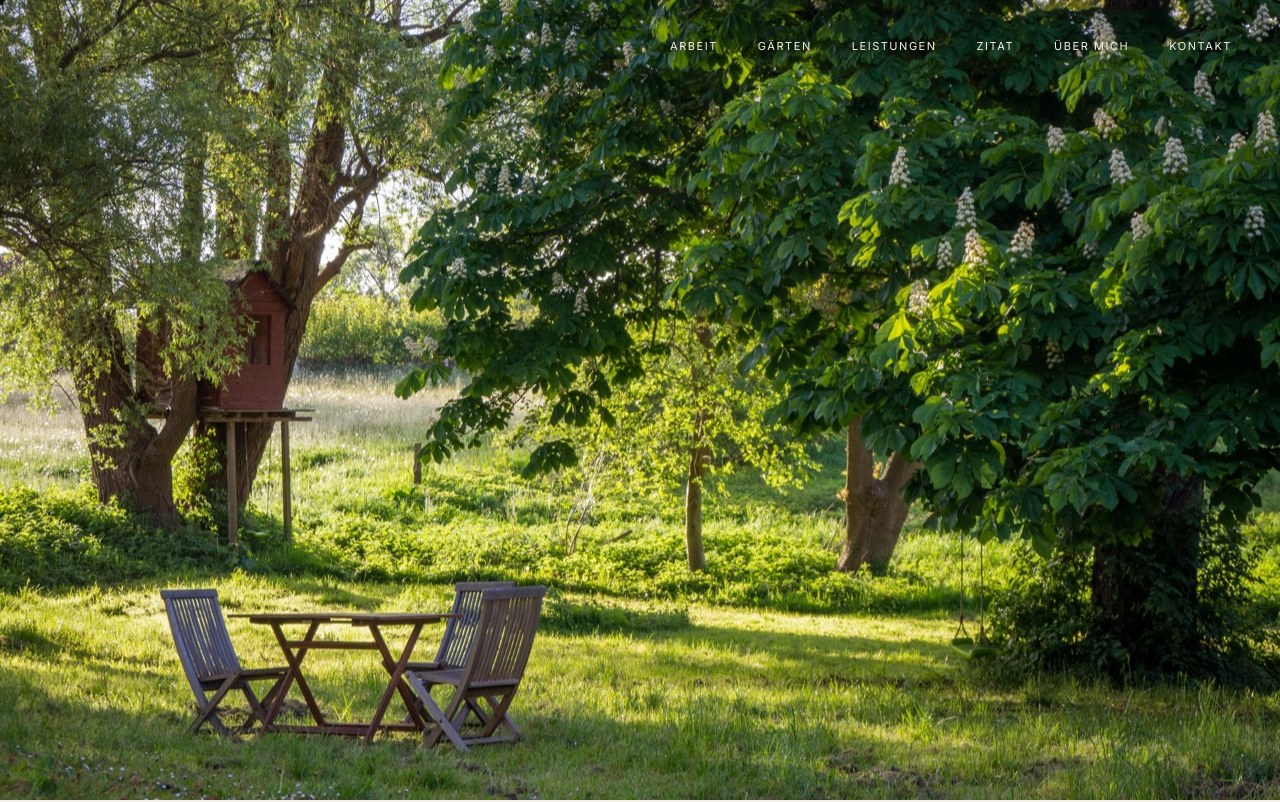
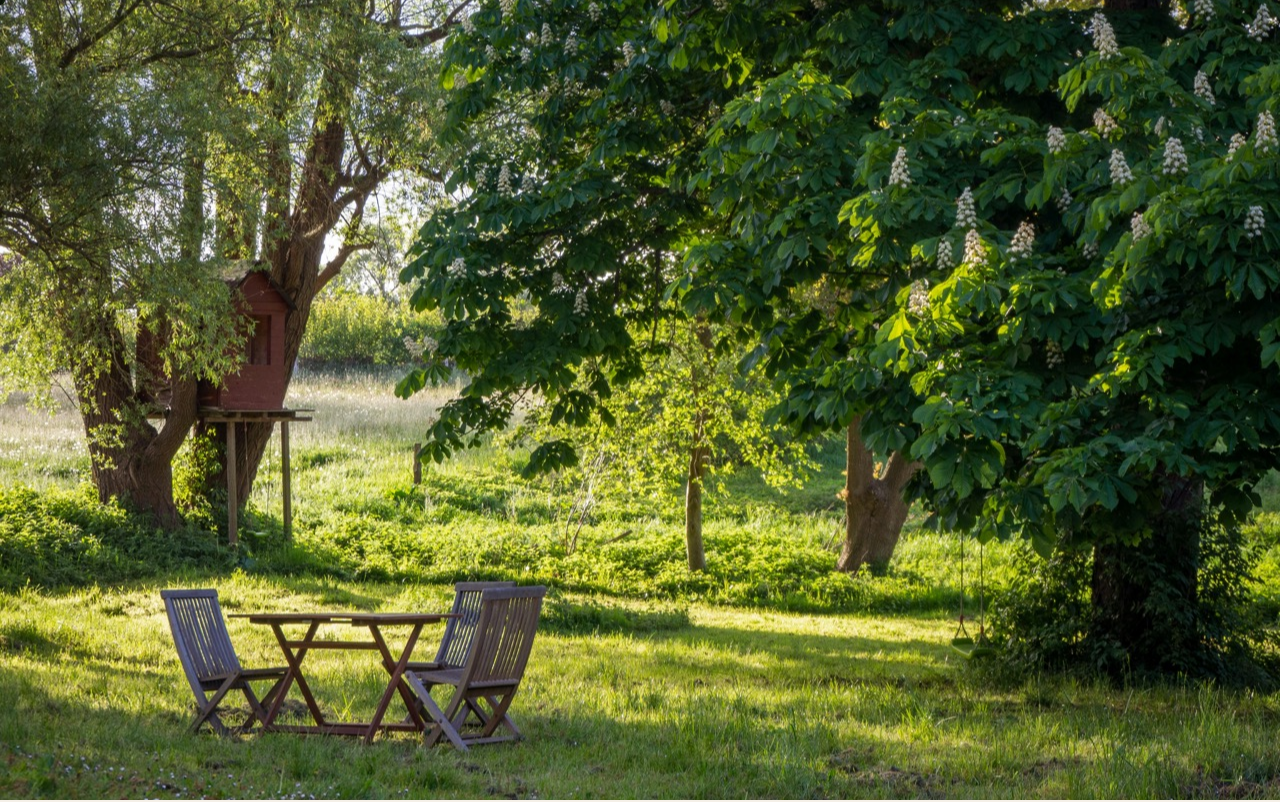
Before and after one commit to marcusvetter/studio-green, a Next.js app: page / in a window 1280 px wide. Shown: the top 802 px of the page. Built offline with nearby package versions, Linux system fonts and the light colour scheme.

Commit message:
feat: minor layout adjustments

```diff
--- a/app/client-layout.tsx
+++ b/app/client-layout.tsx
@@ -137,12 +137,12 @@ export default function ClientLayout({ children, navItems }: { children: ReactNo
         <div className="md:hidden">
           <Nav navItems={navItems} solid={true} mobileMenuOpen={mobileMenuOpen} setMobileMenuOpen={setMobileMenuOpen} onLogoClick={scrollToTop} />
         </div>
-        {/* Desktop nav: hidden during hero animation on home */}
-        <div className="hidden md:block">
-          {(pathname !== '/' || animationDone) && (
-          <Nav navItems={navItems} solid={isSolid} mobileMenuOpen={mobileMenuOpen} setMobileMenuOpen={setMobileMenuOpen} onLogoClick={scrollToTop} />
-          )}
-        </div>
+        {/* Desktop nav: fades in after hero animation on home */}
+        {(pathname !== '/' || animationDone) && (
+          <div className="hidden md:block" style={{ animation: 'fadeIn 0.7s ease-in-out' }}>
+            <Nav navItems={navItems} solid={isSolid} mobileMenuOpen={mobileMenuOpen} setMobileMenuOpen={setMobileMenuOpen} onLogoClick={scrollToTop} />
+          </div>
+        )}
 
         {/* Hero: relative, scrolls away naturally */}
         {pathname === '/' && (
@@ -214,7 +214,7 @@ function Nav({ navItems, solid, mobileMenuOpen, setMobileMenuOpen, onLogoClick }
       >
         <Link href="/" scroll={false} className="flex items-center no-underline shrink-0" onClick={onLogoClick}>
           <Image
-            src="/studio-green-logo-long.png"
+            src={solid ? "/studio-green-logo-long.png" : "/studio-green-logo-long-white.png"}
             alt="Studio Green"
             width={400}
             height={60}
@@ -229,7 +229,7 @@ function Nav({ navItems, solid, mobileMenuOpen, setMobileMenuOpen, onLogoClick }
             <li key={item.href}>
               <Link
                 href={item.href}
-                className={`text-[11px] font-normal tracking-[0.14em] uppercase no-underline transition-colors duration-200 ${
+                className={`block py-4 text-[11px] font-normal tracking-[0.14em] uppercase no-underline transition-colors duration-200 ${
                   solid ? 'text-[#2A1F14] hover:text-[#C9B99A]' : 'text-[#F5F0E8] hover:text-[#C9B99A]'
                 }`}
               >
--- a/app/globals.css
+++ b/app/globals.css
@@ -24,6 +24,15 @@ body {
   .text-balance {
     text-wrap: balance;
   }
+}
+
+@keyframes fadeIn {
+  from { opacity: 0; }
+  to   { opacity: 1; }
+}
+
+.animate-fade-in {
+  animation: fadeIn 0.7s ease-in-out forwards;
 }
 
 @layer base {
```
